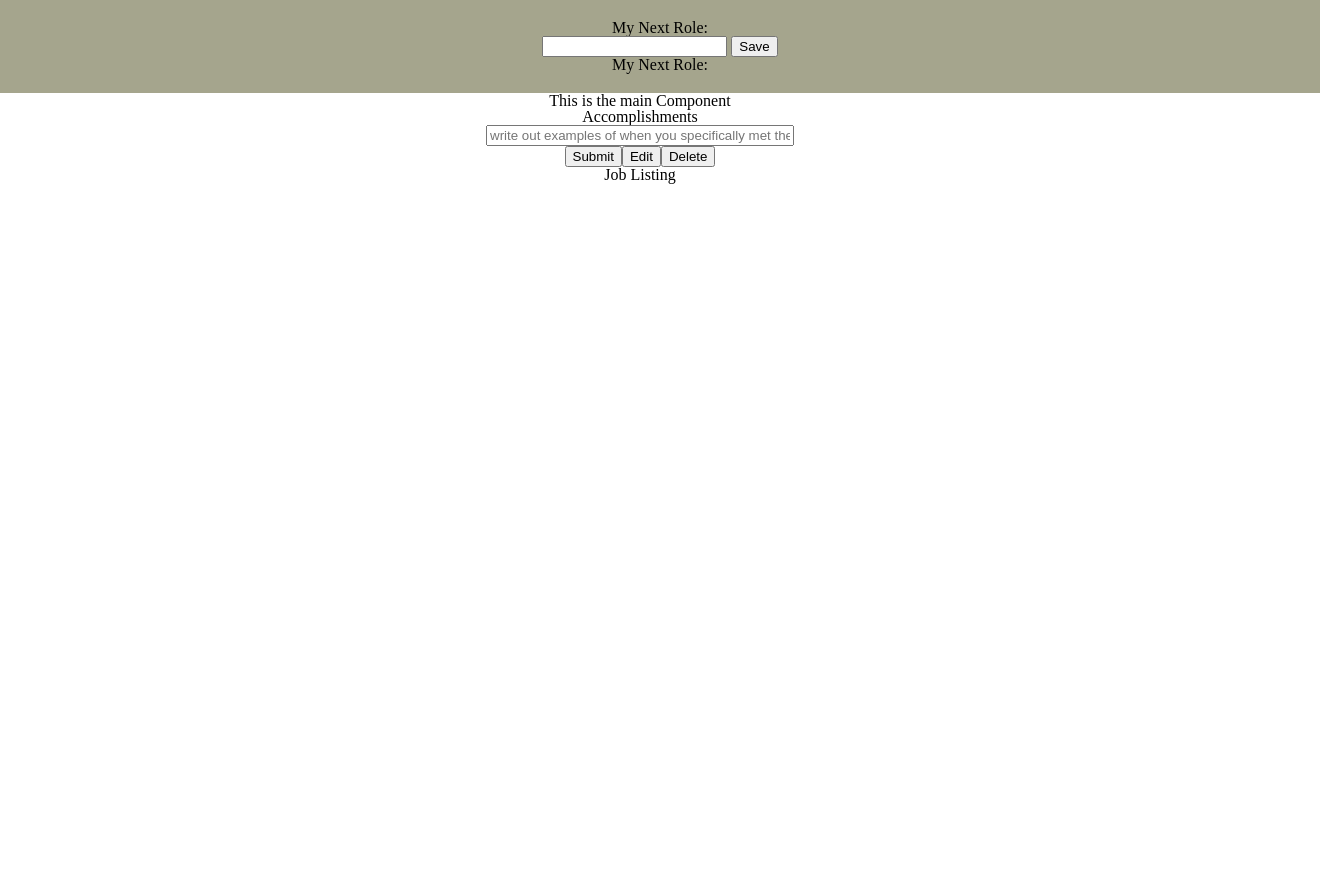
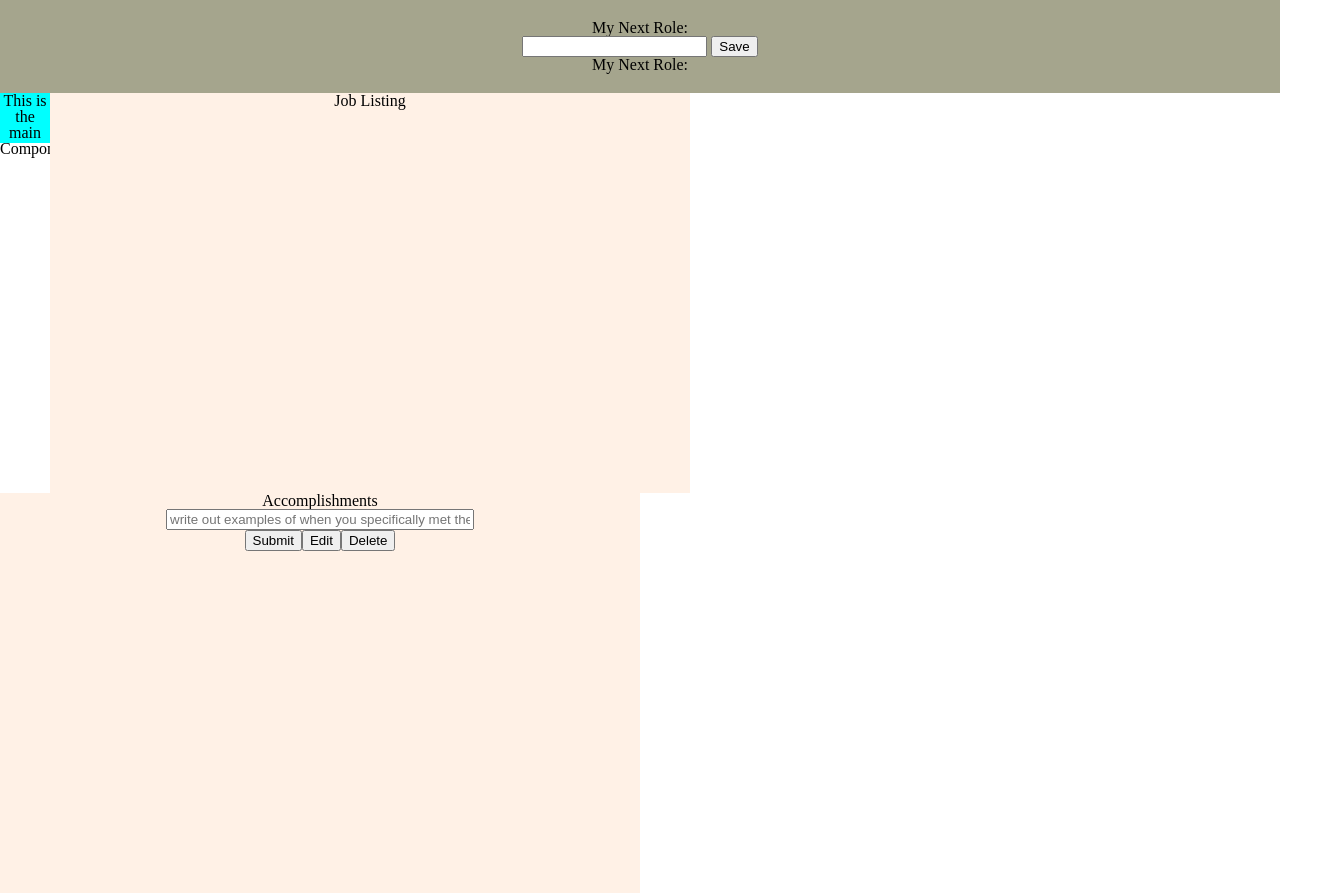
Before and after one commit to BrittneyElsberry/unit-01-practice-directory, a React (Create React App) app in the folder unit-04/nodb-career-tool/: page / in a window 1280 px wide. Shown: the whole page, 1320 px wide, since content can reach past the window. Before the commit the page ends 800 px from the top, so only its background shows below. Built offline with nearby package versions, Linux system fonts and the light colour scheme; no server answers.

Commit message:
css work

```diff
--- a/unit-04/nodb-career-tool/src/App.js
+++ b/unit-04/nodb-career-tool/src/App.js
@@ -13,8 +13,9 @@ function App() {
     <div className="App">
       <Header />
       <Main />
+      <JobListing />
       <Accomplishments />
-      <JobListing />
+
     </div>
   );
 }
--- a/unit-04/nodb-career-tool/src/components/JobListing.js
+++ b/unit-04/nodb-career-tool/src/components/JobListing.js
@@ -5,7 +5,7 @@ import Main from './Main'
 const JobListing = ()=> {
 
     return (
-        <div>
+        <div className="jobListingContainer">
             <h1>Job Listing</h1>
         </div>
     )
--- a/unit-04/nodb-career-tool/src/components/Main.js
+++ b/unit-04/nodb-career-tool/src/components/Main.js
@@ -17,7 +17,7 @@ render(){
 
 return(
 
-<div><h1>This is the main Component</h1></div>
+<div className="mainContainer"><h1>This is the main Component</h1></div>
 
 )
 
--- a/unit-04/nodb-career-tool/src/index.css
+++ b/unit-04/nodb-career-tool/src/index.css
@@ -12,9 +12,22 @@ code {
     monospace;
 }
 
+.App{
+  display: flex;
+  box-sizing: border-box;
+  flex-direction: row;
+  flex-wrap: wrap;
+}
+
+.mainContainer{
+  background-color: aqua;
+  width: 50px;
+  height: 50px;
+}
+
 .headerContainer{
   background-color: #A5A58D;
-  width: 100%;
+  width: 100vw;
   padding: 20px;
 }
 
@@ -22,6 +35,18 @@ code {
   width: 300px;
 }
 
+.jobListingContainer{
+width: 50vw;
+height: 50vh;
+background-color: #FFF1E6;
+}
+
+.AccompContainer {
+width: 50vw;
+height: 50vh;
+background-color: #FFF1E6;
+
+}
 
 /*
 Color Palette:
```
Also changed, not shown: 1 other file (tests, documents, lock files or other folders).
